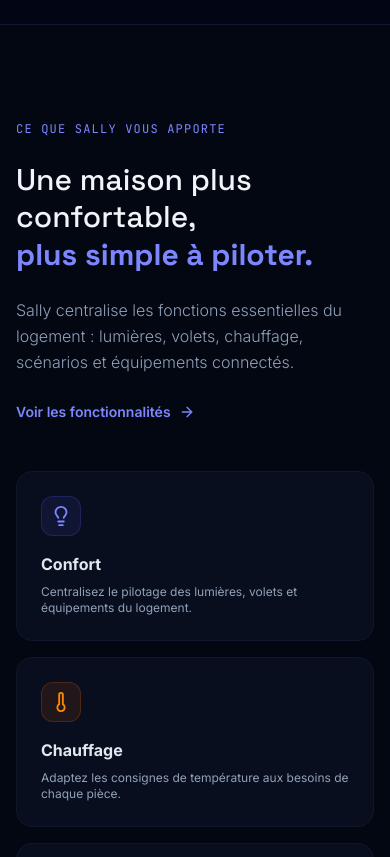
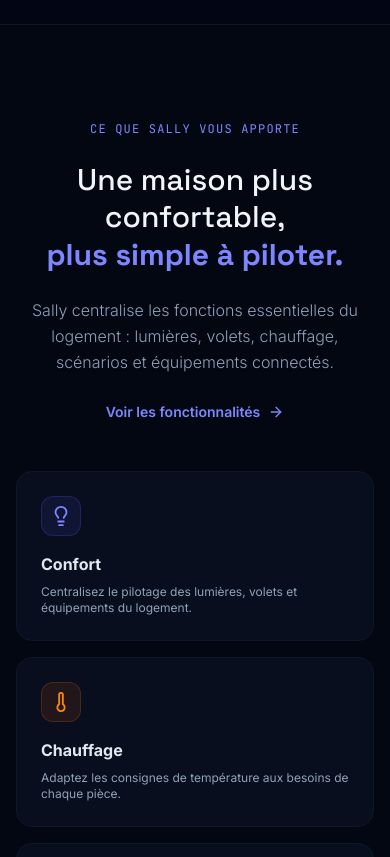
Before and after one commit to thierrypug/Sally-Home-Connect, a React (Vite) app: page / in a window 390 px wide. Shown: the part 5040-5897 px from the top of the page. Built offline with nearby package versions, Linux system fonts and the light colour scheme.

Commit message:
Centrage du contenu sur mobile

```diff
--- a/src/pages/Accueil.tsx
+++ b/src/pages/Accueil.tsx
@@ -1248,7 +1248,7 @@
 
         <div className="grid grid-cols-1 lg:grid-cols-12 gap-12 items-center">
 
-          <div className="lg:col-span-6 space-y-6">
+          <div className="lg:col-span-6 space-y-6 text-center lg:text-left">
 
             <p className="text-xs uppercase font-mono tracking-widest text-indigo-400">
               Ce que Sally vous apporte
@@ -1274,7 +1274,7 @@
 
             <button
               onClick={() => onChangePage('solutions')}
-              className="inline-flex items-center gap-2 text-indigo-400 hover:text-indigo-300 font-semibold text-sm transition-all group cursor-pointer focus:outline-none"
+              className="inline-flex items-center gap-2 text-indigo-400 hover:text-indigo-300 font-semibold text-sm transition-all group cursor-pointer focus:outline-none mx-auto lg:mx-0"
             >
 
               <span>Voir les fonctionnalités</span>
```
